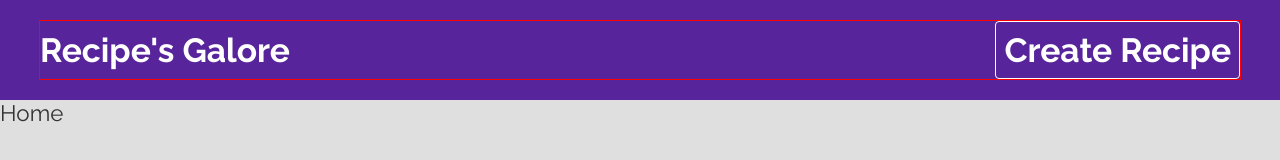
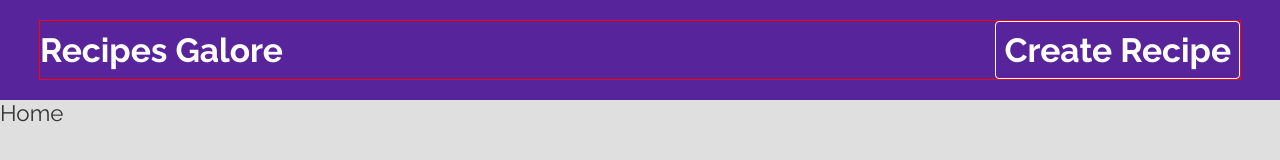
Before and after one commit to Filip-Sazdov/recipe-app, a React (Create React App) app: page / in a window 1280 px wide. Shown: the top 160 px of the page. Built offline with nearby package versions, Linux system fonts and the light colour scheme.

Commit message:
correct spelling

```diff
--- a/src/components/Navbar.js
+++ b/src/components/Navbar.js
@@ -8,7 +8,7 @@ export default function Navbar() {
     <div className='navbar'>
       <nav>
         <Link to={'/'} className='brand'>
-          <h1>Recipe's Galore</h1>
+          <h1>Recipes Galore</h1>
         </Link>
         <Link to={'/create'}>
           <h1>Create Recipe</h1>
```
